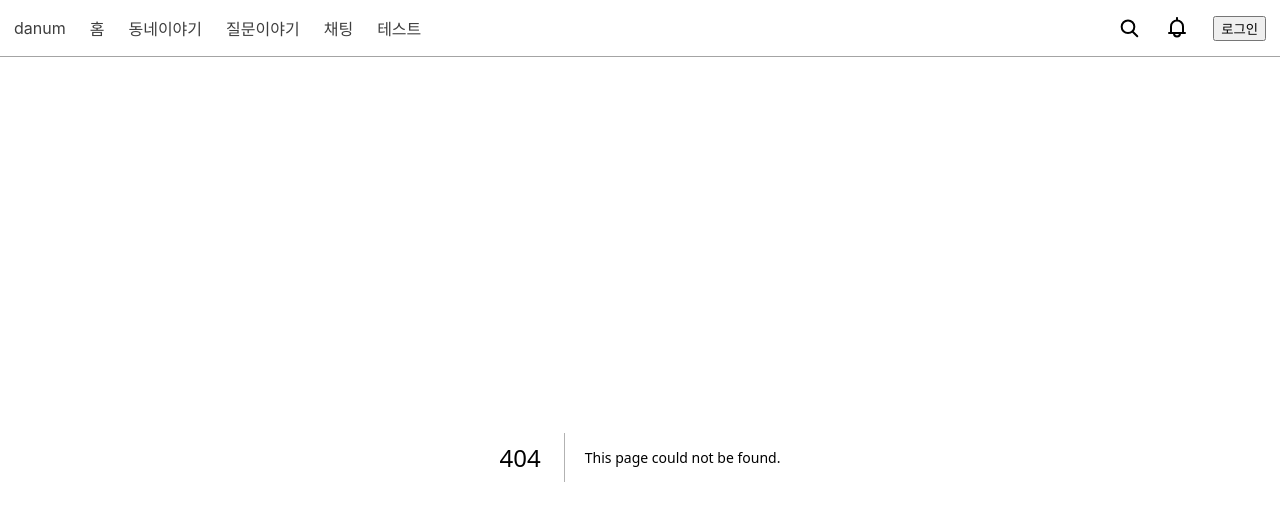
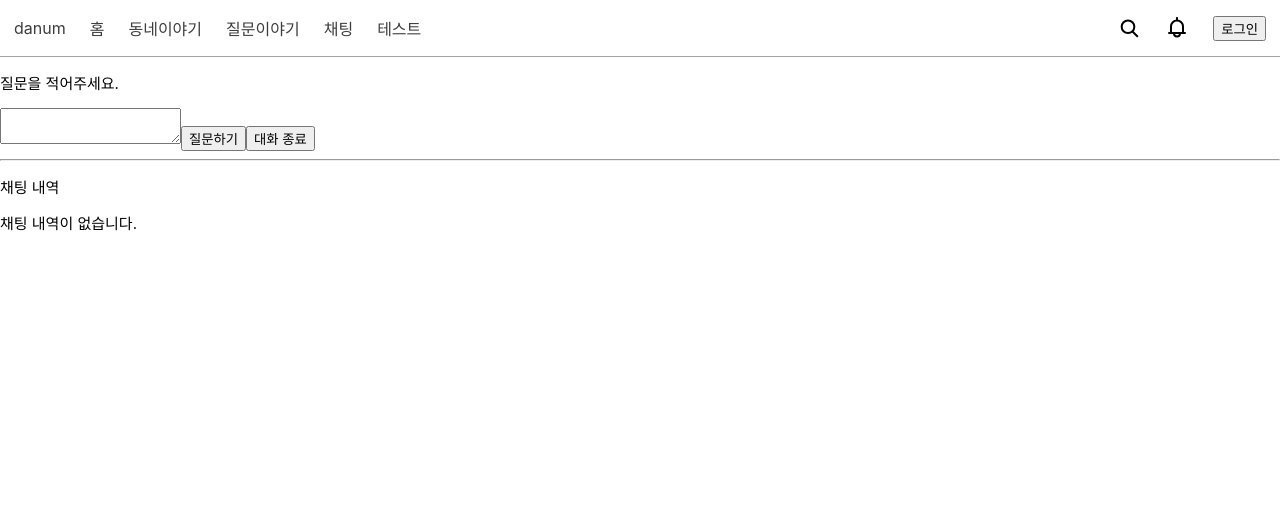
Before and after one commit to KJLBK/danum-next, a Next.js app: page /chatgpt in a window 1280 px wide. Before the commit this address had no page. Shown: the top 520 px of the page. Built offline with nearby package versions, Linux system fonts and the light colour scheme; a web font is replaced by a local one.

Commit message:
feat: chatGPT service 로직 구현

```diff
--- /dev/null
+++ b/src/app/chatgpt/page.jsx
@@ -0,0 +1,8 @@
+import GenerateAI from '../../components/chatGPT/GenerateAI';
+export default function Page() {
+    return (
+        <div>
+            <GenerateAI />
+        </div>
+    );
+}
--- /dev/null
+++ b/src/components/chatgpt/GenerateAI.jsx
@@ -0,0 +1,101 @@
+'use client';
+
+import { useState } from 'react';
+import {
+    generateAI,
+    getMessage,
+    closeAI,
+} from '../../service/chatGPTService';
+
+export default function GenerateAI() {
+    const [message, setMessage] = useState(''); // 입력 메시지
+    const [room, setRoom] = useState(''); // 생성된 room ID 저장
+    const [chatHistory, setChatHistory] = useState([]); // 채팅 내역 상태 저장
+
+    // 메시지 입력 시 상태 업데이트
+    const onChangeMessage = (e) => {
+        setMessage(e.target.value);
+    };
+
+    // 질문하기 버튼 클릭 시 호출되는 함수
+    const onSubmit = async (e) => {
+        e.preventDefault();
+        try {
+            // message를 전송하고 room ID 생성
+            const response = await generateAI(message);
+            const newRoom = response.createdId; // room ID 저장
+            setRoom(newRoom); // room ID 업데이트
+            setMessage(''); // 메시지 초기화
+
+            // room ID로 채팅 내역을 받아옴
+            const chatHistoryResponse =
+                await getMessage(newRoom);
+            setChatHistory(chatHistoryResponse); // 채팅 내역을 상태에 저장
+            console.log(room);
+        } catch (err) {
+            console.log(err);
+        }
+    };
+
+    // 대화 종료 함수
+    const endConversation = async () => {
+        try {
+            if (room) {
+                await closeAI(room); // room ID를 이용하여 채팅방 종료
+            }
+            setRoom(''); // room ID 초기화
+            setChatHistory([]); // 채팅 내역 초기화
+            setMessage(''); // 메시지 초기화
+        } catch (err) {
+            console.log('Error closing chat room:', err);
+        }
+    };
+
+    return (
+        <div>
+            <p>질문을 적어주세요.</p>
+            <textarea
+                id='message'
+                name='message'
+                value={message}
+                onChange={onChangeMessage}
+            />
+            <button onClick={onSubmit}>질문하기</button>
+            <button onClick={endConversation}>
+                대화 종료
+            </button>
+            <hr />
+            <p>채팅 내역</p>
+            {/* 채팅 내역 표시 */}
+            {chatHistory.length > 0 ? (
+                chatHistory.map((chat, index) => (
+                    <div key={index}>
+                        {chat.messageType === 'USER' ? (
+                            <p
+                                style={{
+                                    textAlign: 'right',
+                                    color: 'blue',
+                                }}
+                            >
+                                내가 보낸 메시지:{' '}
+                                {chat.content}
+                            </p>
+                        ) : (
+                            <p
+                                style={{
+                                    textAlign: 'left',
+                                    color: 'green',
+                                }}
+                            >
+                                상대방 메시지:{' '}
+                                {chat.content}
+                            </p>
+                        )}
+                    </div>
+                ))
+            ) : (
+                <p>채팅 내역이 없습니다.</p>
+            )}
+        </div>
+    );
+}
--- /dev/null
+++ b/src/service/chatGPTService.js
@@ -0,0 +1,79 @@
+// chatGPT에게 질문을 시작하는 로직
+export async function generateAI(message) {
+    const accessToken = localStorage.getItem('accessToken');
+    if (!accessToken) {
+        throw new Error('Access token is missing');
+    }
+    try {
+        const res = await fetch('/api/open-ai', {
+            method: 'POST',
+            headers: {
+                'Content-Type': 'application/json',
+                Authorization: `Bearer ${accessToken}`,
+            },
+            body: JSON.stringify({
+                message,
+            }),
+        });
+        console.log(accessToken);
+
+        if (!res.ok) {
+            throw new Error('Failed to generate message');
+        }
+        return await res.json(); // 생성된 메시지에 대한 응답 받기
+    } catch (err) {
+        throw new Error(err.message);
+    }
+}
+
+// chatGPT 대화 내용을 가져오는 로직
+export async function getMessage(createId) {
+    const accessToken = localStorage.getItem('accessToken');
+
+    try {
+        const res = await fetch(
+            `/api/open-ai/${createId}`,
+            {
+                method: 'GET',
+                headers: {
+                    'Content-Type': 'application/json',
+                    Authorization: `Bearer ${accessToken}`,
+                },
+            }
+        );
+
+        if (!res.ok) {
+            throw new Error('Failed to fetch message');
+        }
+
+        return await res.json(); // 메시지 내용을 JSON으로 반환
+    } catch (err) {
+        throw new Error(err.message);
+    }
+}
+
+//chatGPT 대화를 종료하는 로직
+export async function closeAI(createId) {
+    const accessToken = localStorage.getItem('accessToken');
+
+    try {
+        const res = await fetch(
+            `/api/open-ai/${createId}`,
+            {
+                method: 'PATCH',
+                headers: {
+                    'Content-Type': 'application/json',
+                    Authorization: `Bearer ${accessToken}`,
+                },
+            }
+        );
+
+        if (!res.ok) {
+            throw new Error('Failed to close');
+        }
+
+        return await res.json(); // 종료에 대한 응답 받기
+    } catch (err) {
+        throw new Error(err.message);
+    }
+}
```
